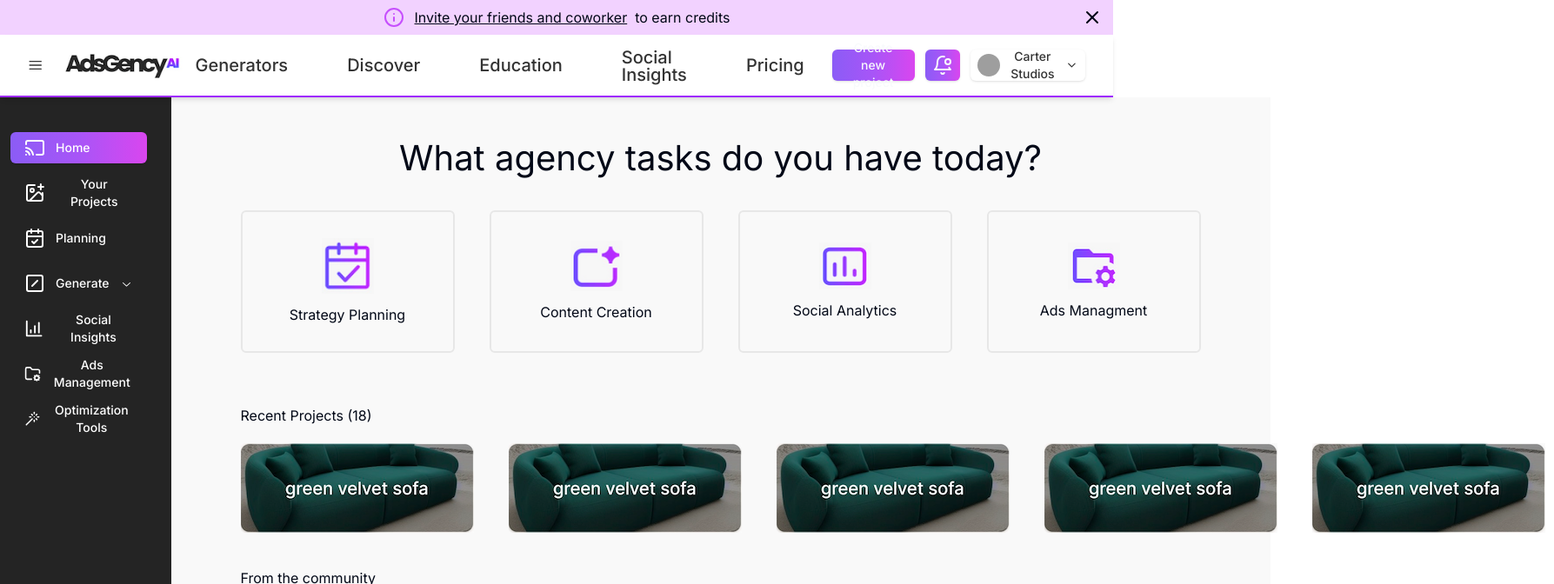
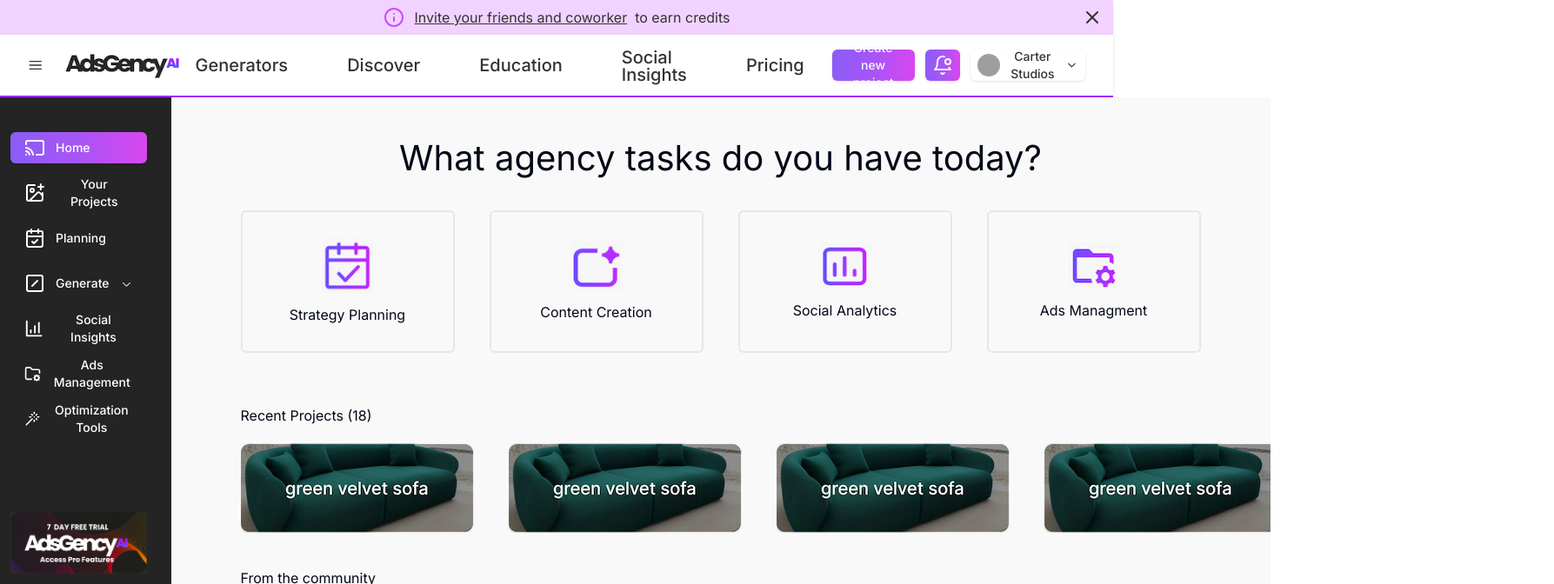
Before and after one commit to bqdcc/adsgency.ai-client, a Next.js app: page / in a window 1280 px wide. Shown: the top 672 px of the page at 87% size, 1787 px wide, since content can reach past the window. Built offline with nearby package versions, Linux system fonts and the light colour scheme; grey boxes are pictures that could not be loaded.

Commit message:
update height

```diff
--- a/app/globals.css
+++ b/app/globals.css
@@ -76,3 +76,7 @@
     @apply bg-background text-foreground;
   }
 }
+
+body {
+  overflow: hidden;
+}
--- a/app/layout.tsx
+++ b/app/layout.tsx
@@ -1,11 +1,9 @@
-
 import { siteConfig } from "@/config/site";
 import "./globals.css";
 import { Inter } from "next/font/google";
 import type { Metadata } from "next";
 import { SiteHeader } from "@/components/site-header";
 import SlideNav from "@/components/slide-nav";
-import TopTip from "@/components/top-tip";
 
 const inter = Inter({ subsets: ["latin"] });
 
@@ -26,12 +24,11 @@
   return (
     <html lang="en">
       <body className={inter.className}>
-        <div className="relative flex min-h-screen flex-col">
-          <TopTip />
+        <div className="flex h-screen flex-col">
           <SiteHeader />
-          <div className="flex flex-1 bg-[#F9F9F9]">
+          <div className="flex grow bg-[#F9F9F9]">
             <SlideNav />
-            {children}
+            <div className="grow">{children}</div>
           </div>
         </div>
       </body>
--- a/app/page.tsx
+++ b/app/page.tsx
@@ -3,7 +3,8 @@
 import { Button } from "@/components/ui/button";
 import { cn } from "@/lib/utils";
 import Image from "next/image";
-import { useState } from "react";
+import { useEffect, useState } from "react";
+import { useLocalStorage } from "react-use";
 
 function TaskType() {
   const tasks = [
@@ -156,8 +157,16 @@
 }
 
 export default function Home() {
+  const [isCloseTip] = useLocalStorage("close-tip");
+
+  const [isShow, setShow] = useState(true);
+
+  useEffect(() => {
+    setShow(!isCloseTip);
+  }, [isCloseTip]);
+
   return (
-    <main className="flex-1 bg-[#f9f9f9] px-[80px] py-[40px]">
+    <main className={cn(["flex-1 bg-[#f9f9f9] px-[80px] py-[40px] overflow-y-auto",!isShow?"max-h-[calc(100vh-70px)]":"max-h-[calc(100vh-70px-40px)]"])}>
       <TaskType />
 
       <RecentProjects />
--- a/components/site-header.tsx
+++ b/components/site-header.tsx
@@ -22,10 +22,12 @@
   DropdownMenuSeparator,
   DropdownMenuTrigger,
 } from "@/components/ui/dropdown-menu";
+import TopTip from "./top-tip";
 
 export function SiteHeader() {
   return (
-    <header className="sticky top-0 z-40 w-full border-b-2 border-b-[#9e2aff] bg-white text-[#333333] shadow-md">
+    <header className="w-full border-b-2 border-b-[#9e2aff] bg-white text-[#333333] shadow-md">
+      <TopTip />
       <div className="container flex h-[70px] items-center space-x-4 sm:justify-between sm:space-x-0">
         <AlignJustify className="cursor-pointer" />
         <Link href="/">
--- a/components/slide-nav.tsx
+++ b/components/slide-nav.tsx
@@ -17,7 +17,7 @@
 export default function SlideNav() {
   const pathname = usePathname();
   return (
-    <nav className="flex  w-[265px] flex-col bg-[#242424] pb-[30px] pl-[12px] pr-[28px] pt-[40px]">
+    <nav className="flex w-[265px] flex-col bg-[#242424] pb-[30px] pl-[12px] pr-[28px] pt-[40px]">
       <Accordion type="single" collapsible className="w-full flex-1 space-y-4">
         {NavConfig.map((item) => (
           <AccordionItem key={item.title} value={item.title} className="border-b-0">
--- a/components/top-tip.tsx
+++ b/components/top-tip.tsx
@@ -1,6 +1,5 @@
 "use client";
 
-import { cn } from "@/lib/utils";
 import { Info, X } from "lucide-react";
 import Link from "next/link";
 import { useEffect, useState } from "react";
@@ -14,13 +13,12 @@
     setShow(!isCloseTip);
   }, [isCloseTip]);
 
+  if (!isShow) {
+    return null;
+  }
+
   return (
-    <div
-      className={cn([
-        "relative flex h-[40px] items-center justify-center bg-[#f2d2ff] text-center",
-        isShow ? "flex" : "hidden",
-      ])}
-    >
+    <div className="relative flex h-[40px] items-center justify-center bg-[#f2d2ff] text-center">
       <Info color="#c64ffd" />
       <Link
         href="https://adsgency.ai/"
--- /dev/null
+++ b/components/ui/scroll-area.tsx
@@ -0,0 +1,48 @@
+"use client"
+
+import * as React from "react"
+import * as ScrollAreaPrimitive from "@radix-ui/react-scroll-area"
+
+import { cn } from "@/lib/utils"
+
+const ScrollArea = React.forwardRef<
+  React.ElementRef<typeof ScrollAreaPrimitive.Root>,
+  React.ComponentPropsWithoutRef<typeof ScrollAreaPrimitive.Root>
+>(({ className, children, ...props }, ref) => (
+  <ScrollAreaPrimitive.Root
+    ref={ref}
+    className={cn("relative overflow-hidden", className)}
+    {...props}
+  >
+    <ScrollAreaPrimitive.Viewport className="h-full w-full rounded-[inherit]">
+      {children}
+    </ScrollAreaPrimitive.Viewport>
+    <ScrollBar />
+    <ScrollAreaPrimitive.Corner />
+  </ScrollAreaPrimitive.Root>
+))
+ScrollArea.displayName = ScrollAreaPrimitive.Root.displayName
+
+const ScrollBar = React.forwardRef<
+  React.ElementRef<typeof ScrollAreaPrimitive.ScrollAreaScrollbar>,
+  React.ComponentPropsWithoutRef<typeof ScrollAreaPrimitive.ScrollAreaScrollbar>
+>(({ className, orientation = "vertical", ...props }, ref) => (
+  <ScrollAreaPrimitive.ScrollAreaScrollbar
+    ref={ref}
+    orientation={orientation}
+    className={cn(
+      "flex touch-none select-none transition-colors",
+      orientation === "vertical" &&
+        "h-full w-2.5 border-l border-l-transparent p-[1px]",
+      orientation === "horizontal" &&
+        "h-2.5 border-t border-t-transparent p-[1px]",
+      className
+    )}
+    {...props}
+  >
+    <ScrollAreaPrimitive.ScrollAreaThumb className="relative flex-1 rounded-full bg-border" />
+  </ScrollAreaPrimitive.ScrollAreaScrollbar>
+))
+ScrollBar.displayName = ScrollAreaPrimitive.ScrollAreaScrollbar.displayName
+
+export { ScrollArea, ScrollBar }
--- a/package.json
+++ b/package.json
@@ -13,6 +13,7 @@
     "@radix-ui/react-avatar": "^1.0.3",
     "@radix-ui/react-dropdown-menu": "^2.0.5",
     "@radix-ui/react-icons": "^1.3.0",
+    "@radix-ui/react-scroll-area": "^1.0.4",
     "@radix-ui/react-slot": "^1.0.2",
     "class-variance-authority": "^0.6.1",
     "clsx": "^1.2.1",
```
Also changed, not shown: 1 other file (tests, documents, lock files or other folders).
